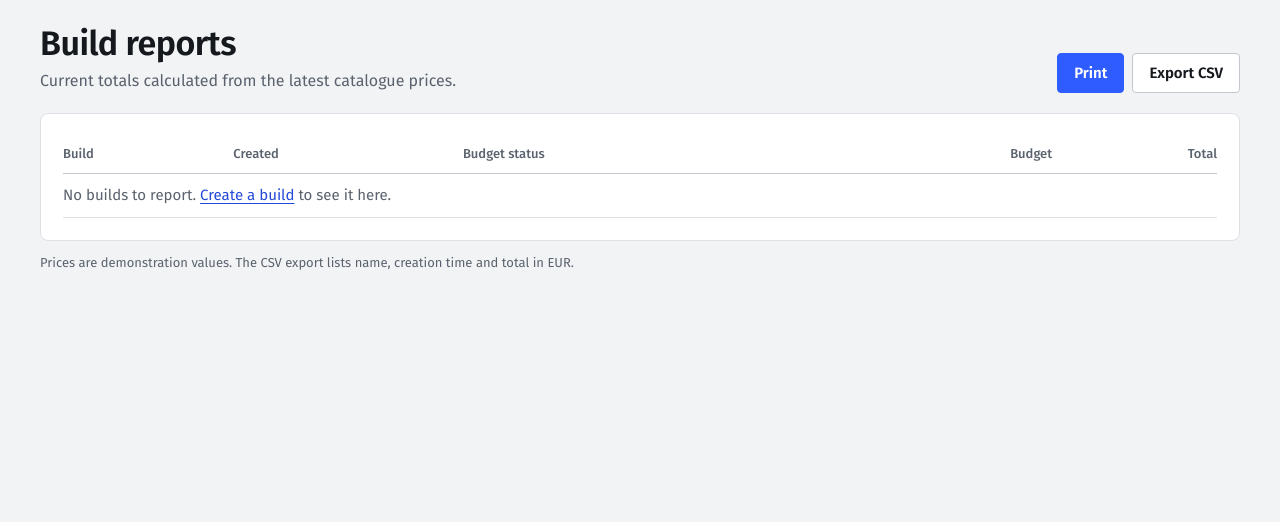
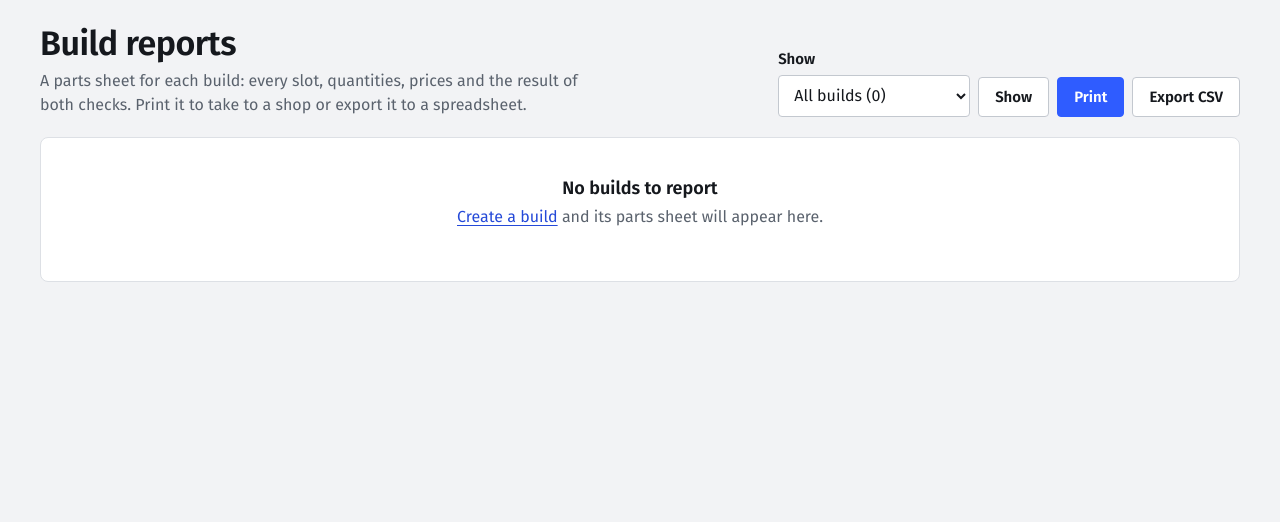
Before and after one commit to kharchenko-y/pc-build-planner-pw2, a FastAPI app: template templates/report.html in a window 1280 px wide. Shown: the part 61-583 px from the top of the page. Run offline with FastAPI, Linux system fonts and the light colour scheme; the template is opened without the code that fills it, so the values that code supplies are empty.

Commit message:
Refine report page

```diff
--- a/app.py
+++ b/app.py
@@ -163,14 +163,21 @@ def summarise(build, items):
     }
 
 
-def user_builds(db, user_id):
-    builds = db.execute("SELECT * FROM builds WHERE user_id = ? ORDER BY id DESC", (user_id,)).fetchall()
+def user_builds(db, user_id, build_id=None):
+    builds = db.execute(
+        "SELECT * FROM builds WHERE user_id = ? AND (? IS NULL OR id = ?) ORDER BY id DESC",
+        (user_id, build_id, build_id),
+    ).fetchall()
     grouped = {}
     for row in db.execute(
         ITEM_QUERY + " JOIN builds b ON b.id = bi.build_id WHERE b.user_id = ? ORDER BY cat.id, c.name", (user_id,),
     ):
         grouped.setdefault(row["build_id"], []).append(row)
     return [summarise(build, grouped.get(build["id"], [])) for build in builds]
+
+
+def amount(cents):
+    return f"{cents / 100:.2f}"
 
 
 @app.get("/", response_class=HTMLResponse)
@@ -598,11 +605,14 @@ def import_components(request: Request, upload: UploadFile = File(...), csrf: st
     return saved(request, "/components", f"Imported {len(rows)} components.")
 
 @app.get("/report", response_class=HTMLResponse)
-def report(request: Request):
+def report(request: Request, build: int = 0):
     user = require_user(request)
     with connection() as db:
-        sheets = user_builds(db, user["id"])
-    return page(request, "report.html", sheets=sheets)
+        if build:
+            owned_build(db, build, user["id"])
+        builds = db.execute("SELECT id, title FROM builds WHERE user_id = ? ORDER BY id DESC", (user["id"],)).fetchall()
+        sheets = user_builds(db, user["id"], build or None)
+    return page(request, "report.html", sheets=sheets, builds=builds, selected=build)
 
 
 def safe_csv_text(value):
@@ -614,20 +624,28 @@ def safe_csv_text(value):
 
 
 @app.get("/report.csv")
-def csv_report(request: Request):
+def csv_report(request: Request, build: int = 0):
     user = require_user(request)
     with connection() as db:
-        rows = db.execute("""SELECT b.title, b.created_at,
-            COALESCE(SUM(bi.quantity * c.price_cents), 0) AS total_cents
-            FROM builds b LEFT JOIN build_items bi ON bi.build_id = b.id
-            LEFT JOIN components c ON c.id = bi.component_id
-            WHERE b.user_id = ? GROUP BY b.id ORDER BY b.id DESC""", (user["id"],)).fetchall()
+        if build:
+            owned_build(db, build, user["id"])
+        sheets = user_builds(db, user["id"], build or None)
     output = io.StringIO()
     writer = csv.writer(output)
-    writer.writerow(["Build", "Created", "Total (EUR)"])
-    for row in rows:
-        writer.writerow([safe_csv_text(row["title"]), row["created_at"], f"{row['total_cents']/100:.2f}"])
-    return Response(output.getvalue(), media_type="text/csv; charset=utf-8", headers={"Content-Disposition": 'attachment; filename="build-report.csv"'})
+    writer.writerow(["Build", "Category", "Component", "Quantity", "Unit price (EUR)", "Subtotal (EUR)"])
+    for sheet in sheets:
+        title = safe_csv_text(sheet["build"]["title"])
+        for item in sheet["parts"]:
+            writer.writerow([
+                title, CATEGORY_LABELS[item["category"]], safe_csv_text(item["name"]), item["quantity"],
+                amount(item["price_cents"]), amount(item["price_cents"] * item["quantity"]),
+            ])
+        writer.writerow([title, "Total", "", "", "", amount(sheet["total"])])
+        if sheet["budget"]:
+            writer.writerow([title, "Budget", "", "", "", amount(sheet["budget"])])
+    name = f"build-{build}.csv" if build else "build-report.csv"
+    return Response(output.getvalue(), media_type="text/csv; charset=utf-8",
+                    headers={"Content-Disposition": f'attachment; filename="{name}"'})
 
 
 @app.exception_handler(StarletteHTTPException)
--- a/templates/report.html
+++ b/templates/report.html
@@ -1,38 +1,76 @@
 {% extends 'base.html' %}
-{% from '_macros.html' import money, budget_line %}
+{% from '_macros.html' import money, spec_list %}
 {% block title %}Reports | PC Build Planner{% endblock %}
 {% block content %}
-<p class="print-only">PC Build Planner · report for {{ user.username }}</p>
+<p class="print-only">PC Build Planner · parts sheet for {{ user.username }}</p>
 <div class="page-head">
   <div>
     <h1>Build reports</h1>
-    <p class="lede">Current totals calculated from the latest catalogue prices.</p>
+    <p class="lede">A parts sheet for each build: every slot, quantities, prices and the result of both checks. Print it to take to a shop or export it to a spreadsheet.</p>
   </div>
   <div class="report-controls no-print">
+    <form method="get" action="/report">
+      <div class="field">
+        <label for="report-build">Show</label>
+        <select id="report-build" name="build">
+          <option value="0">All builds ({{ builds|length }})</option>
+          {% for b in builds %}<option value="{{ b.id }}"{% if selected == b.id %} selected{% endif %}>{{ b.title }}</option>{% endfor %}
+        </select>
+      </div>
+      <button class="btn-ghost" type="submit">Show</button>
+    </form>
     <button type="button" data-print>Print</button>
-    <a class="btn btn-ghost" href="/report.csv" download>Export CSV</a>
+    <a class="btn btn-ghost" href="/report.csv{{ '?build=' ~ selected if selected }}" download>Export CSV</a>
   </div>
 </div>
-<div class="sheet build-sheet">
+
+{% for s in sheets %}
+{%- set over = s.budget and s.total > s.budget -%}
+<article class="sheet build-sheet" aria-labelledby="sheet-{{ s.build.id }}">
+  <header class="sheet-head">
+    <h2 id="sheet-{{ s.build.id }}">{{ s.build.title }}</h2>
+    <p>Created {{ s.build.created_at[:10] }} · {{ s.chosen|length }} of 7 parts chosen</p>
+  </header>
+  <dl class="sheet-figures">
+    <div><dt>Total</dt><dd class="money">{{ money(s.total) }}</dd></div>
+    <div><dt>Budget</dt><dd class="money">{{ money(s.budget) if s.budget else 'No limit' }}</dd></div>
+    <div><dt>{{ 'Over budget by' if over else 'Remaining' }}</dt><dd class="money{{ ' is-over' if over }}">{% if not s.budget %}–{% elif over %}{{ money(s.total - s.budget) }}{% else %}{{ money(s.budget - s.total) }}{% endif %}</dd></div>
+    <div><dt>Compatibility</dt><dd>{{ {'ok': 'Socket and memory match', 'issue': 'Problem found'}.get(s.state, 'Incomplete') }}</dd></div>
+  </dl>
   <div class="table-wrap">
     <table class="report-table">
-      <caption class="visually-hidden">Overview of builds</caption>
-      <thead><tr><th scope="col">Build</th><th scope="col">Created</th><th scope="col">Budget status</th><th scope="col" class="num">Budget</th><th scope="col" class="num">Total</th></tr></thead>
+      <caption class="visually-hidden">Parts in {{ s.build.title }}</caption>
+      <thead><tr><th scope="col">Slot</th><th scope="col">Part and key specifications</th><th scope="col" class="num">Qty</th><th scope="col" class="num col-unit">Unit price</th><th scope="col" class="num">Subtotal</th></tr></thead>
       <tbody>
-      {% for s in sheets %}
+      {% for cat in CATEGORY_ORDER %}
+        {% for item in s.parts if item.category == cat %}
         <tr>
-          <th scope="row"><a href="/builds/{{ s.build.id }}">{{ s.build.title }}</a></th>
-          <td>{{ s.build.created_at[:10] }}</td>
-          <td>{{ budget_line(s.total, s.budget) }}</td>
-          <td class="num money">{{ money(s.budget) if s.budget else 'No limit' }}</td>
-          <td class="num money"><strong>{{ money(s.total) }}</strong></td>
+          <th scope="row">{{ CATEGORY_LABELS[cat] if loop.first }}</th>
+          <td><strong>{{ item.name }}</strong>{{ spec_list(item.specs) }}</td>
+          <td class="num">{{ item.quantity }}</td>
+          <td class="num money col-unit">{{ money(item.price_cents) }}</td>
+          <td class="num money">{{ money(item.price_cents * item.quantity) }}</td>
         </tr>
-      {% else %}
-        <tr class="is-missing"><td colspan="5">No builds to report. <a href="/">Create a build</a> to see it here.</td></tr>
+        {% else %}
+        <tr class="is-missing"><th scope="row">{{ CATEGORY_LABELS[cat] }}</th><td colspan="4">Not chosen</td></tr>
+        {% endfor %}
       {% endfor %}
       </tbody>
+      <tfoot><tr><th scope="row" colspan="4">Total</th><td class="num money">{{ money(s.total) }}</td></tr></tfoot>
     </table>
   </div>
+  <ul class="sheet-checks">
+    {% for check in s.checks %}
+    <li><span class="state state-{{ {'ok': 'ok', 'bad': 'bad'}.get(check.state, 'neutral') }}">{{ check.label }}</span><span>{{ check.detail }}</span></li>
+    {% endfor %}
+  </ul>
+  <p class="demo-note">Prices are demonstration values. Not checked: power supply wattage, cooler, BIOS version and case fit.</p>
+  <p class="no-print demo-note"><a href="/builds/{{ s.build.id }}">Open this build</a></p>
+</article>
+{% else %}
+<div class="sheet empty">
+  <h2>No builds to report</h2>
+  <p><a href="/">Create a build</a> and its parts sheet will appear here.</p>
 </div>
-<p class="demo-note">Prices are demonstration values. The CSV export lists name, creation time and total in EUR.</p>
+{% endfor %}
 {% endblock %}
```
Also changed, not shown: tests/test_app.py (+11 -0 lines).
